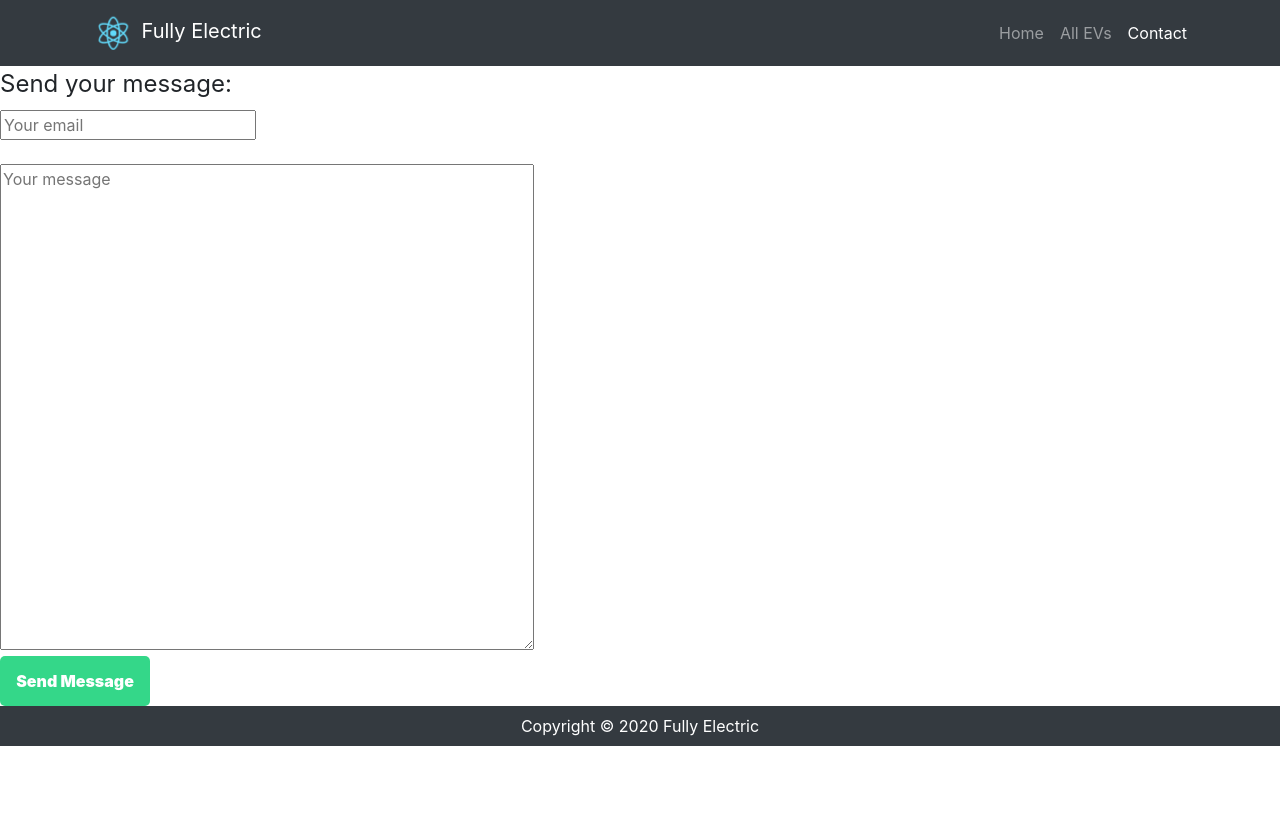
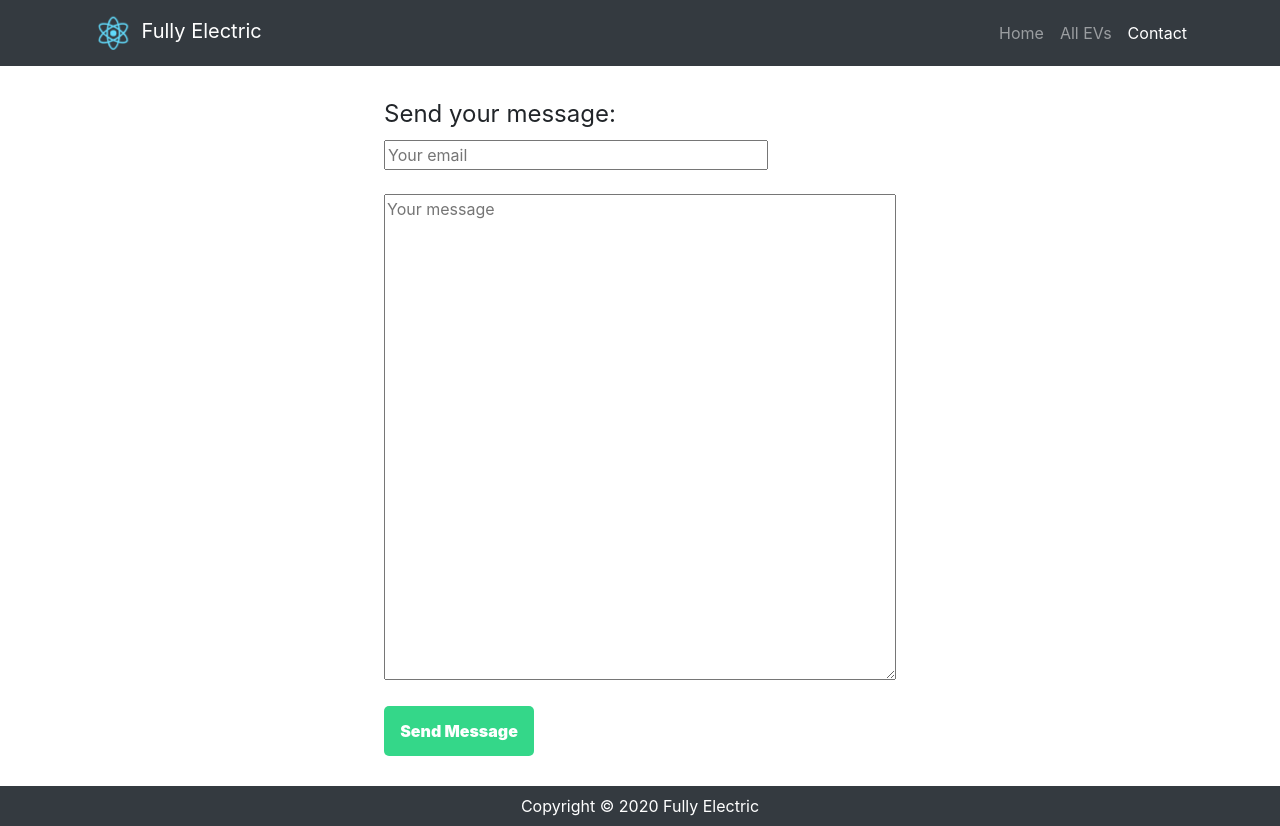
Before and after one commit to goncalog/fully-electric, a React (Create React App) app in the folder fully-electric-frontend/: page /contact in a window 1280 px wide. Before the commit the page ends 800 px from the top, so only its background shows below. Built offline with nearby package versions, Linux system fonts and the light colour scheme.

Commit message:
Add style to Contact React component and its children

```diff
--- a/fully-electric-frontend/src/components/Contact.js
+++ b/fully-electric-frontend/src/components/Contact.js
@@ -1,6 +1,7 @@
 import React from 'react';
 import ContactForm from './support_components/ContactForm';
 import CallToActionButton from './support_components/CallToActionButton';
+import '../css/Contact.css';
 
 export default class Contact extends React.Component {
     constructor(props) {
--- a/fully-electric-frontend/src/components/support_components/ContactForm.js
+++ b/fully-electric-frontend/src/components/support_components/ContactForm.js
@@ -17,7 +17,7 @@ export default class ContactForm extends React.Component {
 
     render() {
         return (
-            <form className="contact">
+            <form className="contact-form">
                 <fieldset>
                     <legend>{this.props.legend}</legend>
                     <div className="input">
--- /dev/null
+++ b/fully-electric-frontend/src/css/Contact.css
@@ -0,0 +1,15 @@
+.contact {
+    padding: 30px 30%;
+}
+
+.contact-form {
+    padding-bottom: 20px;
+}
+
+.input input {
+    width: 75%;
+}
+
+.input textarea {
+    width: 100%;
+}
```
